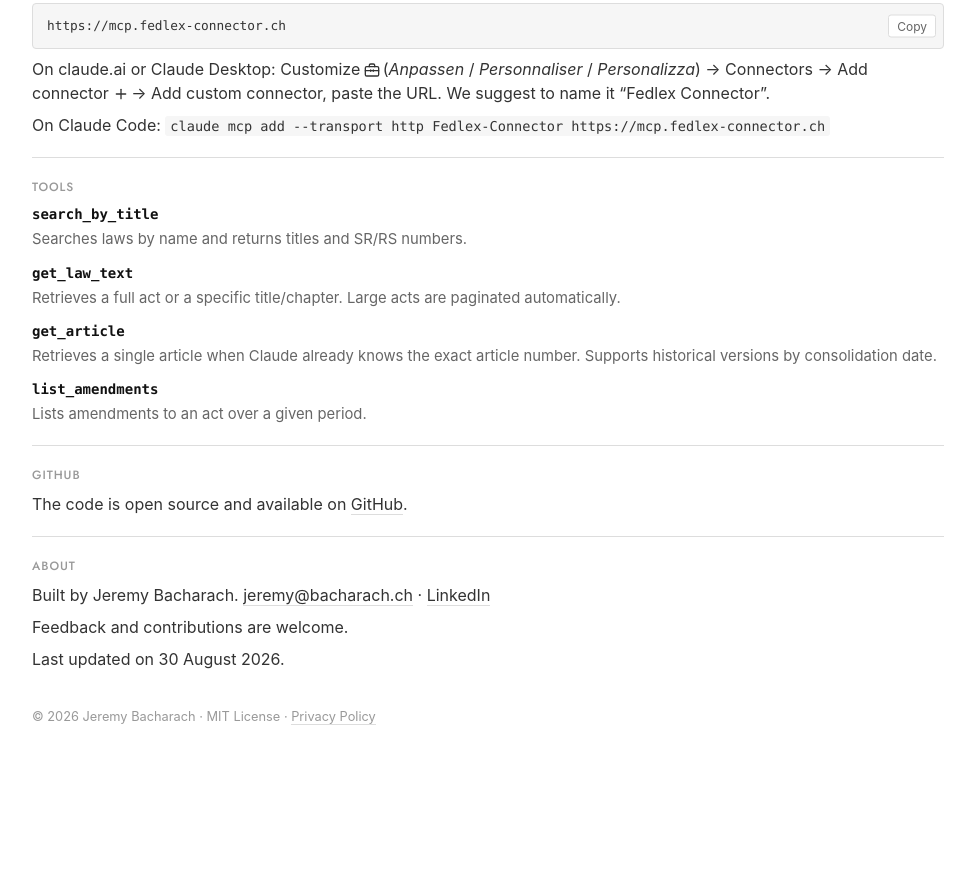
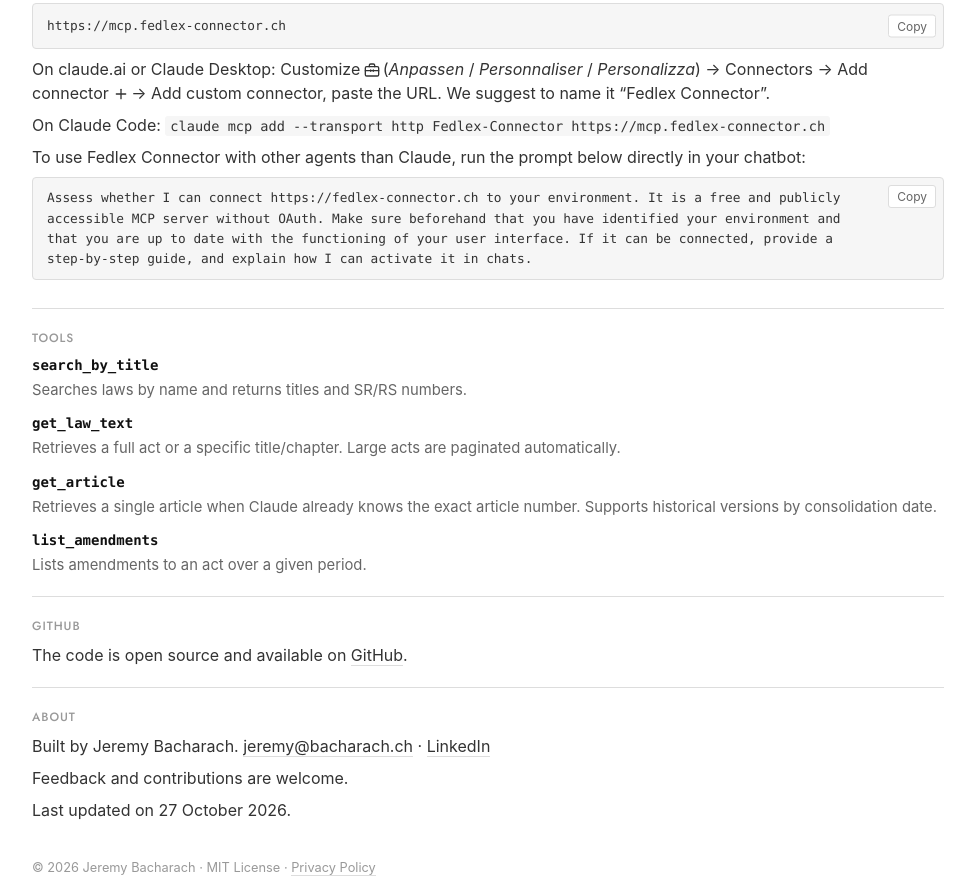
Before and after one commit to JayTheSkier/fedlex-connector, a website: page website/index.html in a window 1280 px wide. Shown: the part 742-1635 px from the top of the page, without its empty margins (152-1127 px from the left). Before the commit the page ends 1484 px from the top, so only its background shows below. Drawn offline with Linux system fonts and the light colour scheme.

Commit message:
Add setup prompt for other agents to landing page and update usage stats

```diff
--- a/website/index.html
+++ b/website/index.html
@@ -218,6 +218,17 @@
 
     .code-block pre {
       padding-right: 72px;
+    }
+
+    .code-block.wrap pre {
+      white-space: pre-wrap;
+      overflow-wrap: anywhere;
+      font-size: 0.8rem;
+    }
+
+    .code-block.wrap .copy-btn {
+      top: 8px;
+      transform: none;
     }
 
     .copy-btn {
@@ -502,7 +513,7 @@
     <section id="what">
       <h2>What it does</h2>
       <p>Fedlex Connector gives <a href="https://claude.ai">Claude</a> direct access to <a href="https://www.fedlex.admin.ch">Fedlex</a>, the official publication platform for Swiss federal law. It lets Claude query individual articles or whole acts from the Classified Compilation (SR, RS) in German, French, and Italian. The result is less wasted reasoning and greater accuracy when using Claude for legal research within Swiss federal law.</p>
-      <p>Fedlex Connector is free to use and open source. As of August 2026, it processes over 20&#8239;000 queries per month. It is a private project, and it is not operated by the Federal Chancellery. Only the publications of the Federal Chancellery are authoritative.</p>
+      <p>Fedlex Connector is free to use and open source. As of October 2026, it processes over 100&#8239;000 queries per month. It is a private project, and it is not operated by the Federal Chancellery. Only the publications of the Federal Chancellery are authoritative.</p>
     </section>
 
     <!-- Why -->
@@ -524,6 +535,12 @@
 
       <p>On claude.ai or Claude Desktop: Customize<svg class="inline-icon" viewBox="0 0 24 24" fill="none" stroke="currentColor" stroke-width="2" stroke-linecap="round" stroke-linejoin="round" aria-hidden="true"><rect x="2" y="7" width="20" height="14" rx="2"/><path d="M8 7V5a2 2 0 0 1 2-2h4a2 2 0 0 1 2 2v2"/><line x1="2" y1="13" x2="22" y2="13"/><line x1="10" y1="12" x2="10" y2="14"/><line x1="14" y1="12" x2="14" y2="14"/></svg>(<em>Anpassen</em> / <em>Personnaliser</em> / <em>Personalizza</em>) &rarr; Connectors &rarr; Add connector<svg class="inline-icon" viewBox="0 0 24 24" fill="none" stroke="currentColor" stroke-width="2" stroke-linecap="round" stroke-linejoin="round" aria-hidden="true"><line x1="12" y1="5" x2="12" y2="19"/><line x1="5" y1="12" x2="19" y2="12"/></svg>&rarr; Add custom connector, paste the URL. We suggest to name it &ldquo;Fedlex Connector&rdquo;.</p>
       <p>On Claude Code: <code>claude mcp add --transport http Fedlex-Connector https://mcp.fedlex-connector.ch</code></p>
+
+      <p>To use Fedlex Connector with other agents than Claude, run the prompt below directly in your chatbot:</p>
+      <div class="code-block wrap">
+        <pre><code>Assess whether I can connect https://fedlex-connector.ch to your environment. It is a free and publicly accessible MCP server without OAuth. Make sure beforehand that you have identified your environment and that you are up to date with the functioning of your user interface. If it can be connected, provide a step-by-step guide, and explain how I can activate it in chats.</code></pre>
+        <button type="button" class="copy-btn" aria-label="Copy prompt">Copy</button>
+      </div>
     </section>
 
     <!-- Tools -->
@@ -562,7 +579,7 @@
       <h2>About</h2>
       <p>Built by Jeremy Bacharach. <a href="&#109;&#97;&#105;&#108;&#116;&#111;&#58;&#106;&#101;&#114;&#101;&#109;&#121;&#64;&#98;&#97;&#99;&#104;&#97;&#114;&#97;&#99;&#104;&#46;&#99;&#104;">&#106;&#101;&#114;&#101;&#109;&#121;&#64;&#98;&#97;&#99;&#104;&#97;&#114;&#97;&#99;&#104;&#46;&#99;&#104;</a> &middot; <a href="https://www.linkedin.com/in/jeremy-bacharach-36bb97a8/">LinkedIn</a></p>
       <p>Feedback and contributions are welcome.</p>
-      <p>Last updated on 30 August 2026.</p>
+      <p>Last updated on 27 October 2026.</p>
     </section>
 
     <footer>
```
